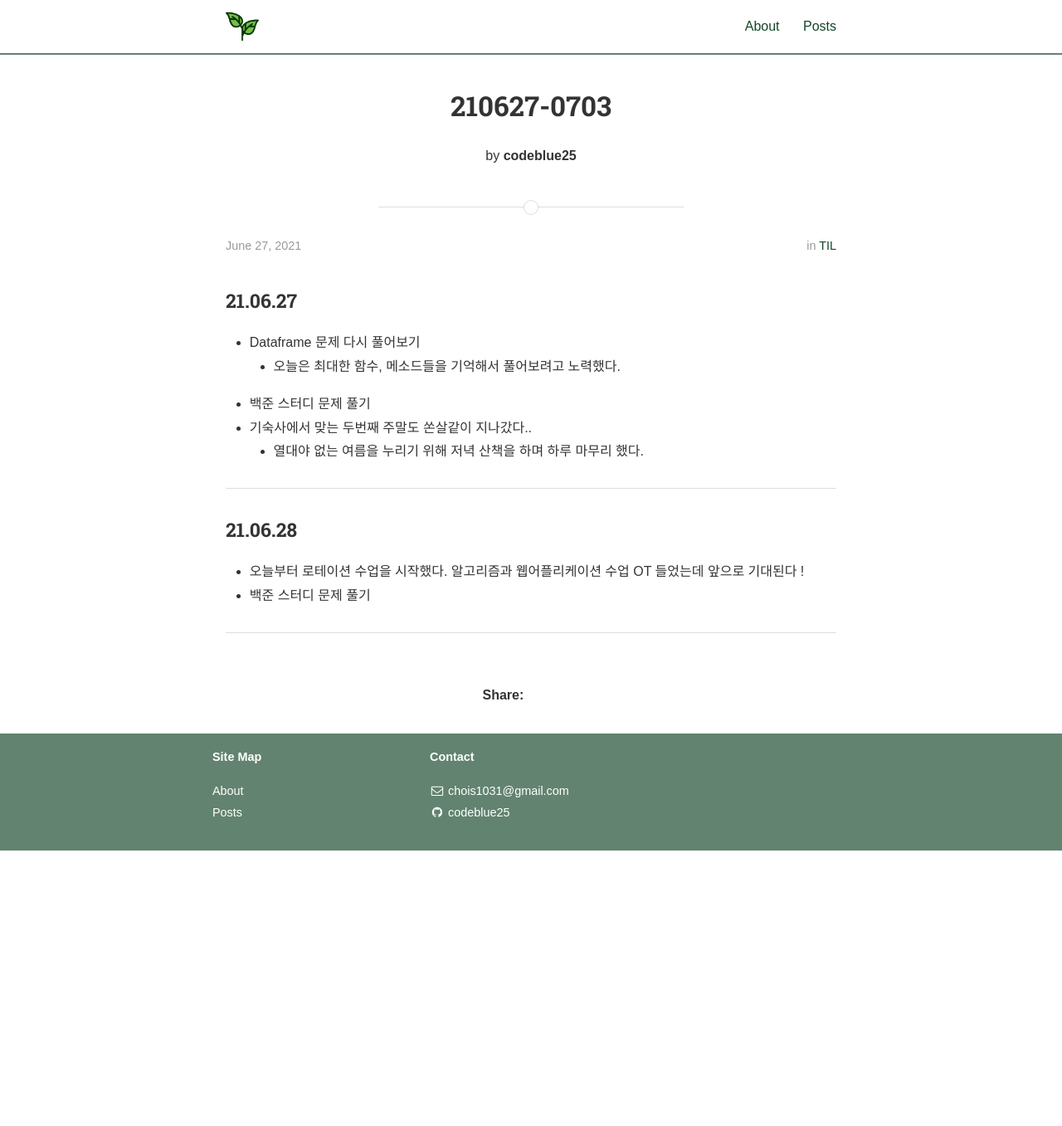
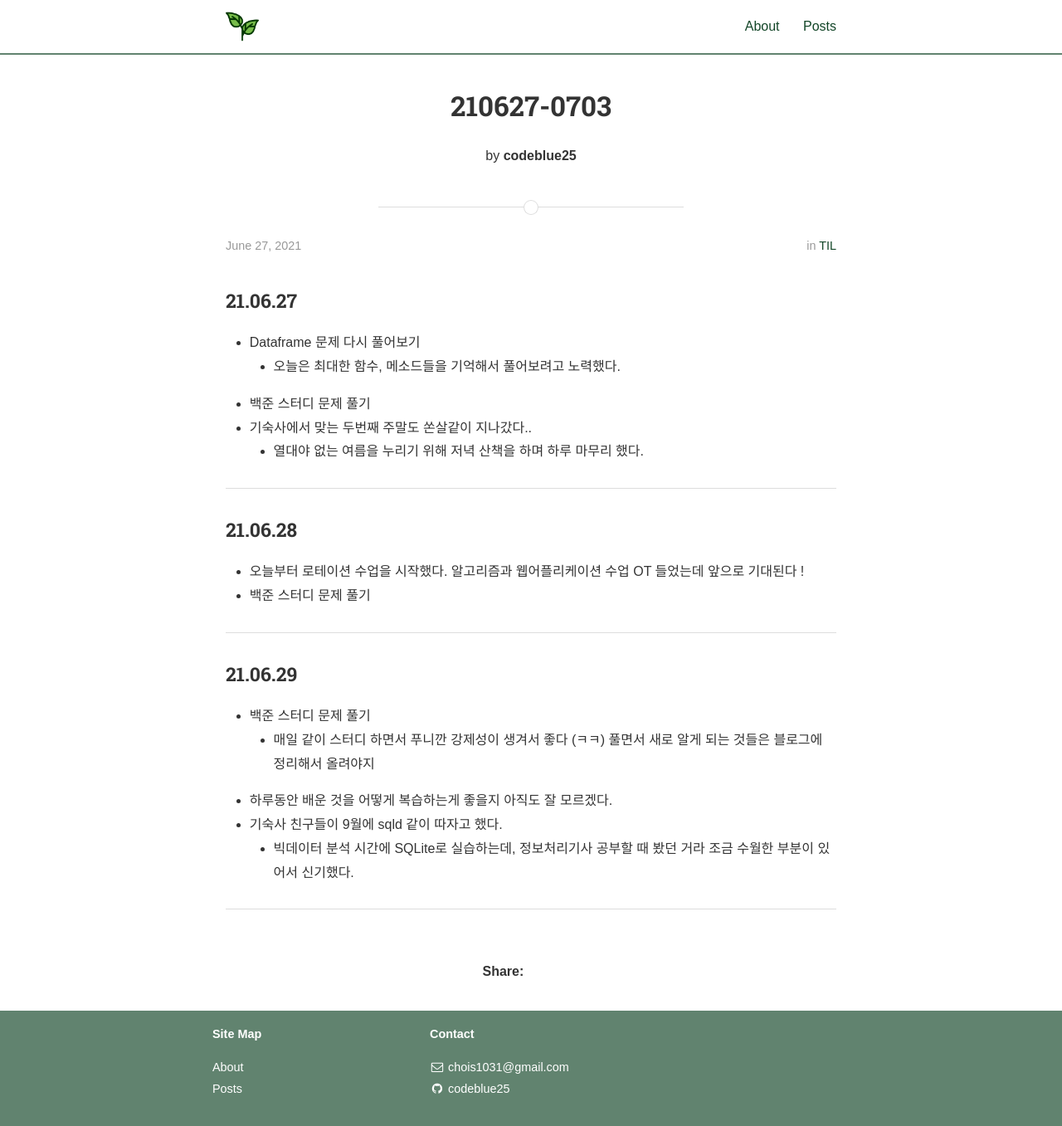
Before and after one commit to codeblue25/codeblue25.github.io, a Jekyll site: the page built from _posts/2021-06-27-0703.md, in a window 1280 px wide and 1358 px high. Shown: the whole window at 83% size. Built offline with Jekyll 4.4.1, drawn with Linux system fonts in a browser that asks for light colours; nearby versions of some CDN libraries; some web fonts are replaced; a style sheet for code colours, icons or effects is not loaded.

Commit message:
210629 TIL

```diff
--- a/_posts/2021-06-27-0703.md
+++ b/_posts/2021-06-27-0703.md
@@ -22,3 +22,13 @@ categories: TIL
 - 백준 스터디 문제 풀기
 
 ---
+
+<h3>21.06.29</h3>
+
+- 백준 스터디 문제 풀기
+  - 매일 같이 스터디 하면서 푸니깐 강제성이 생겨서 좋다 (ㅋㅋ) 풀면서 새로 알게 되는 것들은 블로그에 정리해서 올려야지
+- 하루동안 배운 것을 어떻게 복습하는게 좋을지 아직도 잘 모르겠다.
+- 기숙사 친구들이 9월에 sqld 같이 따자고 했다.
+  - 빅데이터 분석 시간에 SQLite로 실습하는데, 정보처리기사 공부할 때 봤던 거라 조금 수월한 부분이 있어서 신기했다.
+
+---
```
